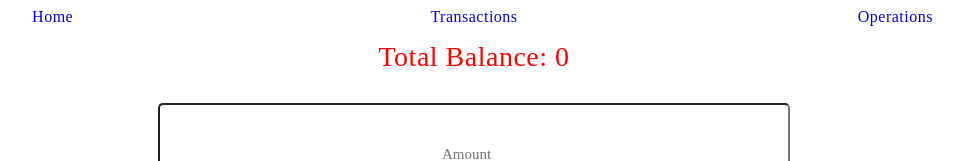
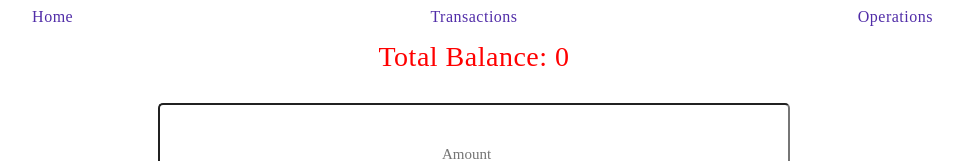
Before and after one commit to efratha94/React-Bank, a React (Create React App) app: page /operations in a window 1280 px wide. Shown: the top 161 px of the page, without its empty margins (166-1129 px from the left). Built offline with nearby package versions, Linux system fonts and the light colour scheme; no server answers; a web font is replaced by a local one.

Commit message:
styling almost done

```diff
--- a/src/App.css
+++ b/src/App.css
@@ -38,6 +38,15 @@
     transform: rotate(360deg);
   }
 }
+@keyframes delete-button {
+  from {
+    transform: rotateX(0deg);
+  }
+  to {
+    transform: rotateX(15deg);
+  }
+}
+
 #root{
   font-family: 'Share', cursive;
   letter-spacing: 0.5px;
@@ -90,8 +99,13 @@
 }
 
 .delete-transaction{
-  color:red
+  color:red;
+
 }
+/* .delete-transaction:hover{
+  animation: delete-button infinite 2s linear ;
+} */
+
 
 #operations-page{
   height: 50vh;
@@ -156,6 +170,11 @@ button{
 }
 .link{
   text-decoration: none;
+  color: #512DA8
+}
+
+.link:hover{
+  color: #f44336
 }
 input:focus{
   outline: none
```
